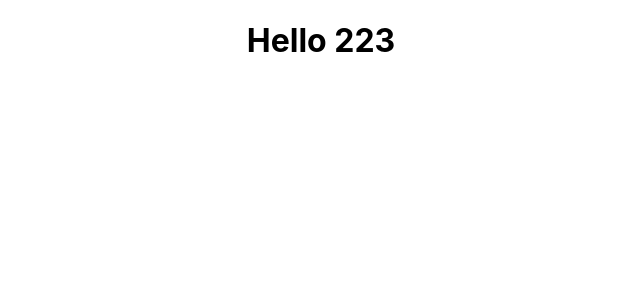
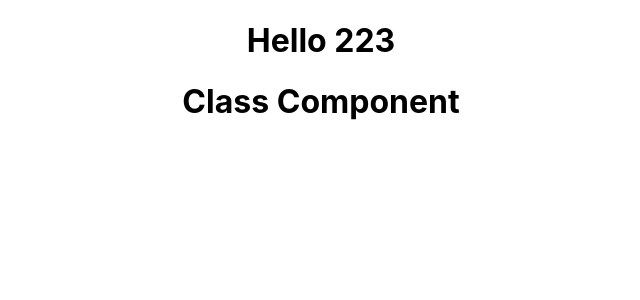
Before and after one commit to JohnLeeWH/OPS, a React (Create React App) app in the folder ops-page/: page / in a window 1280 px wide. Shown: the top 300 px of the page, without its empty margins (319-959 px from the left). Built offline with nearby package versions, Linux system fonts and the light colour scheme.

Commit message:
welcome compo test

```diff
--- a/ops-page/package.json
+++ b/ops-page/package.json
@@ -6,6 +6,7 @@
     "@testing-library/jest-dom": "^5.16.4",
     "@testing-library/react": "^13.3.0",
     "@testing-library/user-event": "^13.5.0",
+    "create-react-app": "^5.0.1",
     "react": "^18.1.0",
     "react-dom": "^18.1.0",
     "react-scripts": "5.0.1",
--- a/ops-page/src/App.js
+++ b/ops-page/src/App.js
@@ -1,12 +1,14 @@
 import "./App.css";
 import React from "react";
 import Test from "./components/Great";
+import Welcome from "./components/Welcome";
 
 class App extends React.Component {
   render() {
     return (
       <div className="App">
         <Test />
+        <Welcome />
       </div>
     )
   }
--- /dev/null
+++ b/ops-page/src/components/Welcome.js
@@ -0,0 +1,9 @@
+import React, { Component } from "react";
+
+class Welcome extends Component {
+    render() {
+        return <h1>Class Component</h1>;
+    }
+}
+
+export default Welcome;
```
Also changed, not shown: 1 other file (tests, documents, lock files or other folders).
